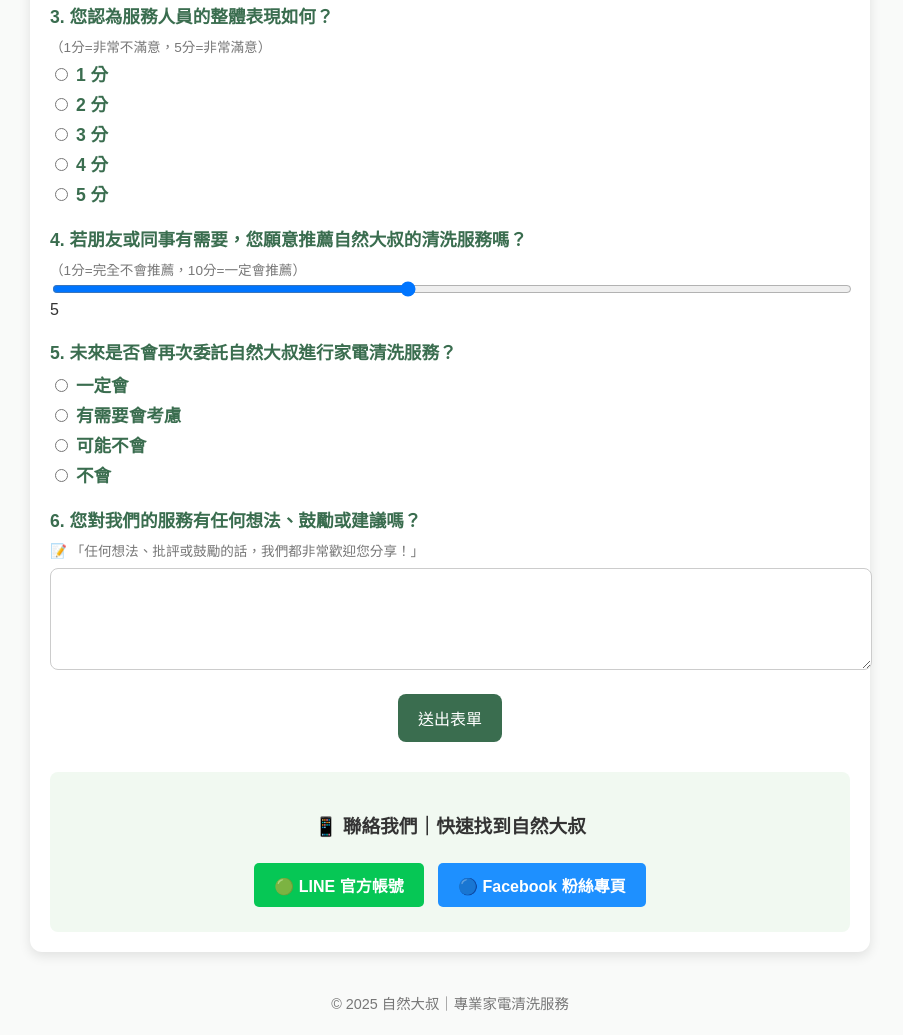
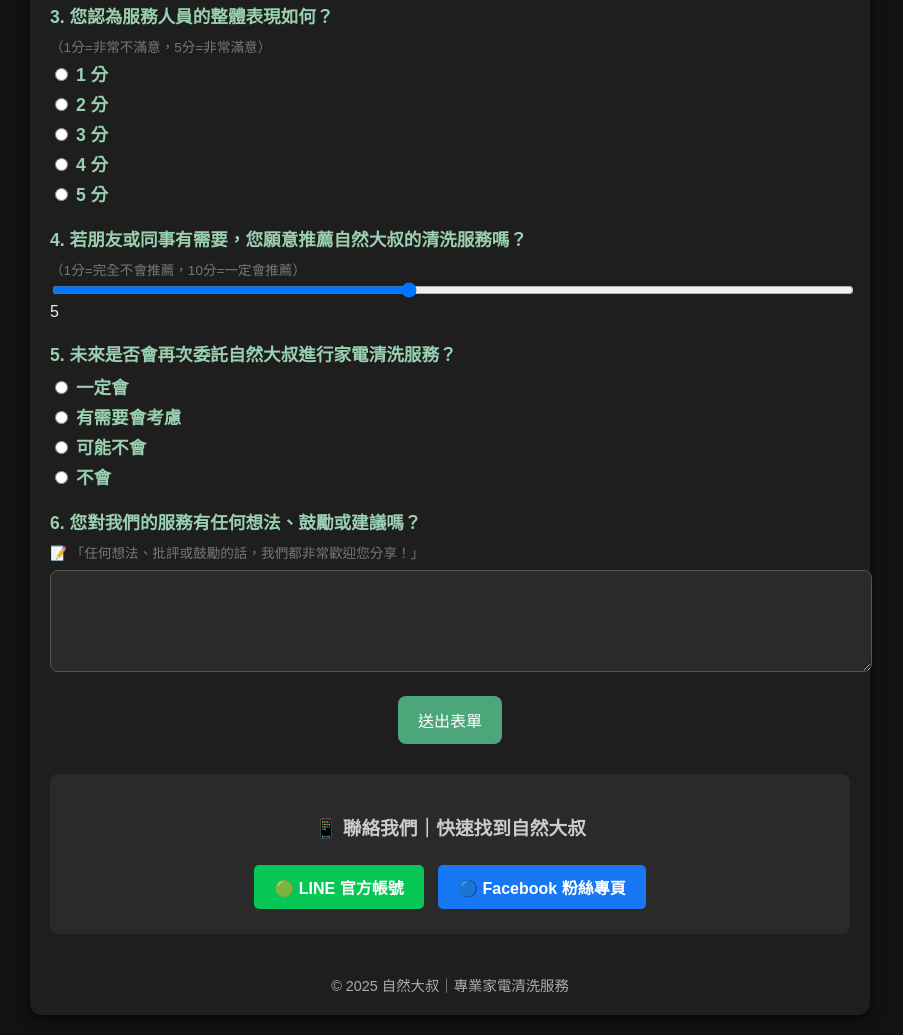
Before and after one commit to natural-uncle/Satisfaction, a plain HTML site: page index.html in a window 1280 px wide. Shown: the part 977-2012 px from the top of the page, without its empty margins (190-1093 px from the left). Before the commit the page ends 1990 px from the top, so only its background shows below. Drawn offline with Linux system fonts and the dark colour scheme.

Commit message:
Update index.html

```diff
--- a/index.html
+++ b/index.html
@@ -11,6 +11,7 @@
       color: #333;
       margin: 0;
       padding: 0;
+      transition: all 0.3s ease;
     }
     .container {
       max-width: 800px;
@@ -19,6 +20,7 @@
       padding: 20px;
       border-radius: 12px;
       box-shadow: 0 4px 12px rgba(0,0,0,0.1);
+      transition: all 0.3s ease;
     }
     .logo {
       text-align: center;
@@ -137,21 +139,47 @@
       width: 0%;
       transition: width 0.3s ease;
     }
-    @media (max-width: 600px) {
+
+    /* 🌙 深色模式樣式 */
+    @media (prefers-color-scheme: dark) {
+      body {
+        background-color: #121212;
+        color: #eee;
+      }
       .container {
-        padding: 15px;
-        margin: 10px;
+        background: #1e1e1e;
+        box-shadow: 0 4px 12px rgba(0,0,0,0.6);
       }
-      label {
-        font-size: 1rem;
+      h2, label {
+        color: #9ad0b1;
       }
-      textarea {
-        font-size: 0.95rem;
-        padding: 8px;
+      p {
+        color: #ccc;
+      }
+      textarea, input[type=range] {
+        background: #2a2a2a;
+        color: #eee;
+        border: 1px solid #555;
       }
       button {
-        font-size: 1.1rem;
-        padding: 14px;
+        background: #4da67a;
+        color: #fff;
+      }
+      button:hover {
+        background: #3b7e5b;
+      }
+      .progress-container {
+        background: #333;
+      }
+      .progress-bar {
+        background: #4da67a;
+      }
+      .contact {
+        background: #2a2a2a;
+        color: #ccc;
+      }
+      .footer {
+        color: #aaa;
       }
     }
   </style>
@@ -243,23 +271,18 @@
 
       <button type="submit">送出表單</button>
       <div class="thankyou">
-        ✅ 感謝您填寫調查表！您的意見已成功送出。</div>
-	</form>
+        ✅ 感謝您填寫調查表！您的意見已成功送出。
+      </div>
+    </form>
+
     <!-- 聯絡資訊 -->
-    <div class="contact">
-	<center>
+    <div class="contact" style="text-align:center;">
       <h3>📱 聯絡我們｜快速找到自然大叔</h3>
-      <p>
-	</center>
-	<div style="text-align:center; margin-top:20px;">
-            <a href="https://lin.ee/OHk6Rn7" class="btn btn-line">🟢 LINE 官方帳號</a>
-            <a href="https://bit.ly/NaturalUncleTW" class="btn btn-call" button style="background-color: DodgerBlue;">🔵 Facebook 粉絲專頁</button></a>
-        </div>
-    </main>
-
- </div>
-  </div>
-    </form>
+      <div style="margin-top:20px;">
+        <a href="https://lin.ee/OHk6Rn7" class="btn btn-line">🟢 LINE 官方帳號</a>
+        <a href="https://bit.ly/NaturalUncleTW" class="btn btn-fb">🔵 Facebook 粉絲專頁</a>
+      </div>
+    </div>
 
     <div class="footer">© 2025 自然大叔｜專業家電清洗服務</div>
   </div>
```
